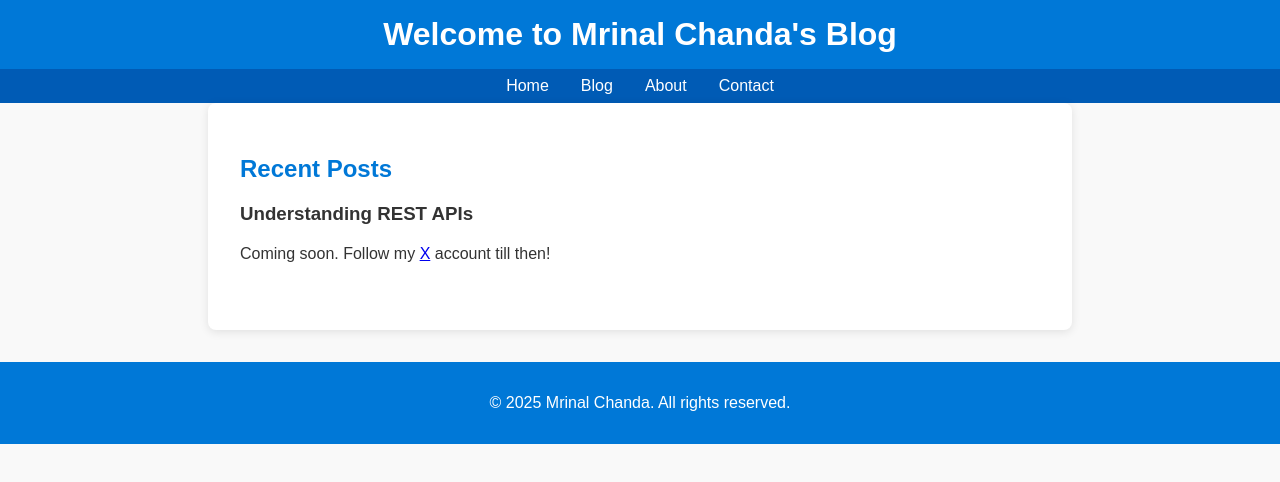
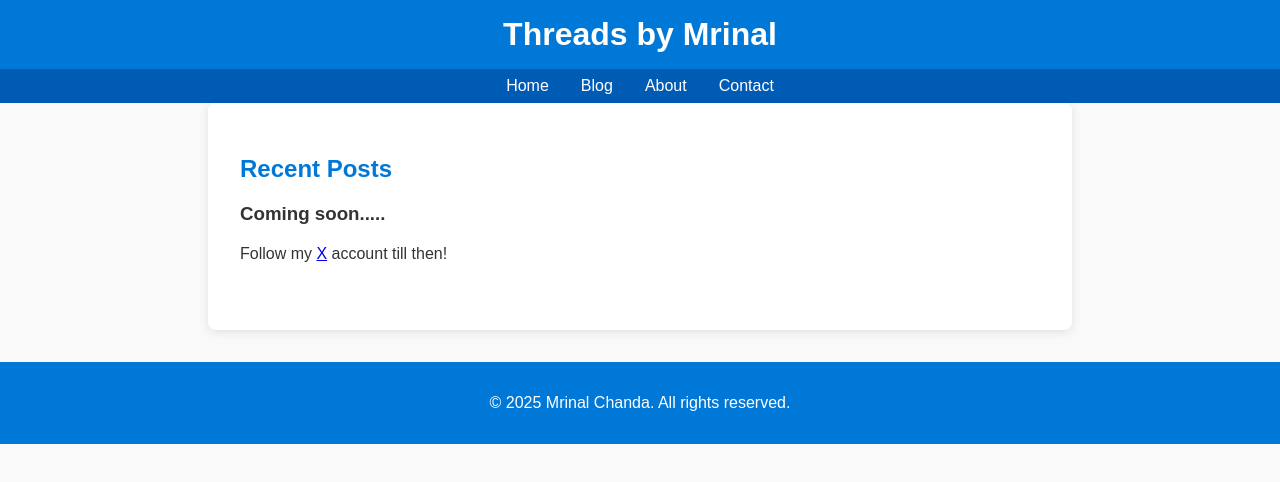
Before and after one commit to termax-ironman/Portfolio, a plain HTML site: page pages/blog.html in a window 1280 px wide. Drawn offline with Linux system fonts and the light colour scheme.

Commit message:
Update blog.html

```diff
--- a/pages/blog.html
+++ b/pages/blog.html
@@ -67,7 +67,7 @@
 <body>
 
 <header>
-    <h1>Welcome to Mrinal Chanda's Blog</h1>
+    <h1>Threads by Mrinal</h1>
 </header>
 
 <nav>
@@ -81,7 +81,7 @@
     <h2>Recent Posts</h2>
 
     <article>
-        <h3>Understanding REST APIs</h3>
+        <h3>Coming soon.....</h3>
         <!-- <p><strong>Published on:</strong> January 1, 2025</p>
         <p>
             REST APIs play a critical role in modern web applications. This post explores their fundamentals,
@@ -110,7 +110,7 @@
         <a href="#">Read More</a>
     </article>
 -->
-    <p>Coming soon. Follow my <a href="https://x.com/xmrinalmax">X</a> account till then!</p>
+    <p>Follow my <a href="https://x.com/xmrinalmax">X</a> account till then!</p>
 </main>
 
 <footer>
```
